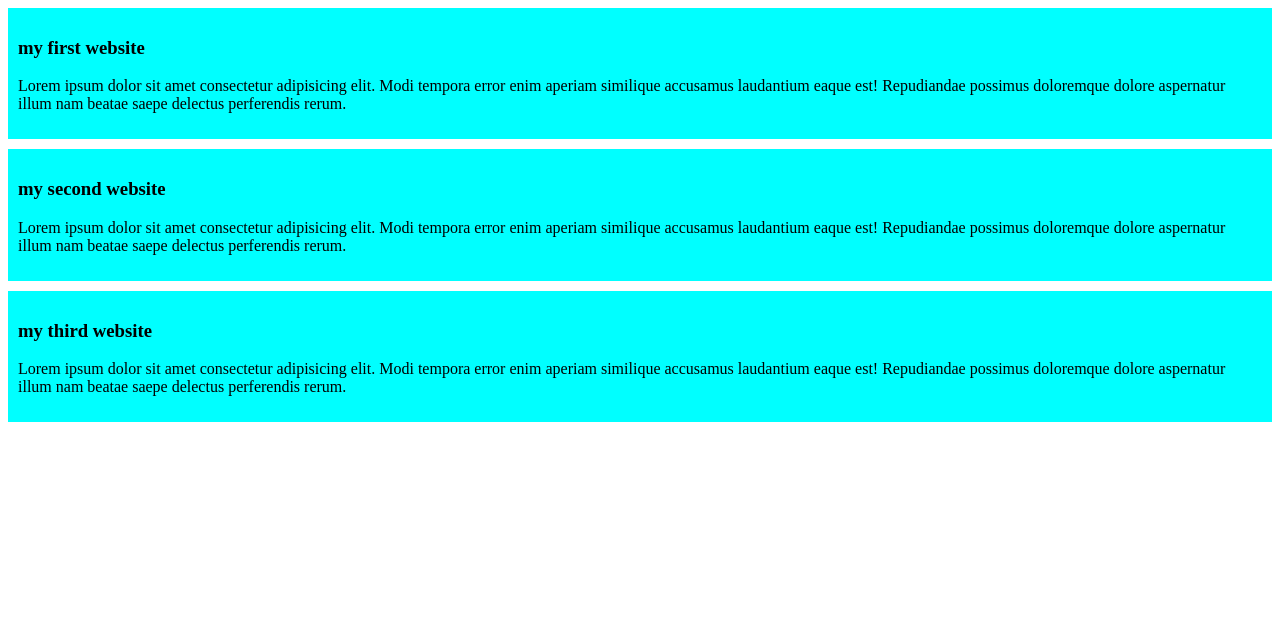
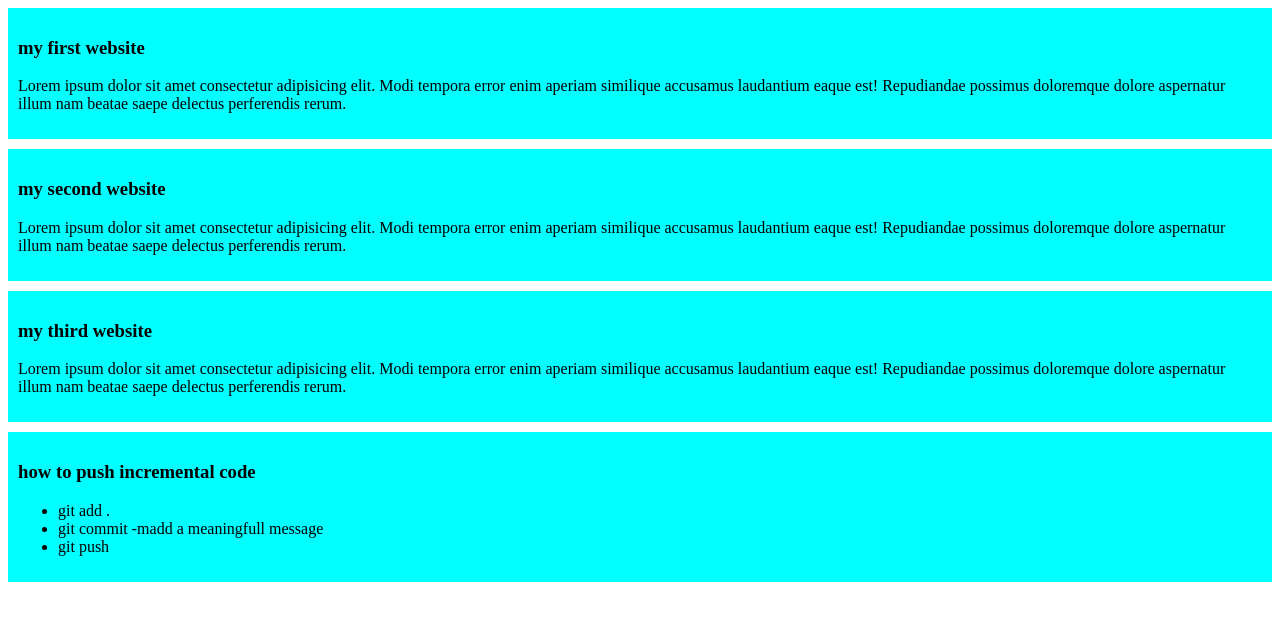
Before and after one commit to SwapnilBhowmik/git-hub-repository, a plain HTML site: page index.html in a window 1280 px wide. Drawn offline with Linux system fonts and the light colour scheme.

Commit message:
added a list to push code

```diff
--- a/index.html
+++ b/index.html
@@ -19,6 +19,14 @@
         <h3>my third website</h3>
         <p>Lorem ipsum dolor sit amet consectetur adipisicing elit. Modi tempora error enim aperiam similique accusamus laudantium eaque est! Repudiandae possimus doloremque dolore aspernatur illum nam beatae saepe delectus perferendis rerum.</p>
     </div>
+    <div>
+        <h3>how to push incremental code</h3>
+        <ul>
+            <li>git add .</li>
+            <li>git commit -madd a meaningfull message</li>
+            <li>git push</li>
+        </ul>
+    </div>
 
 </body>
 </html>
```
